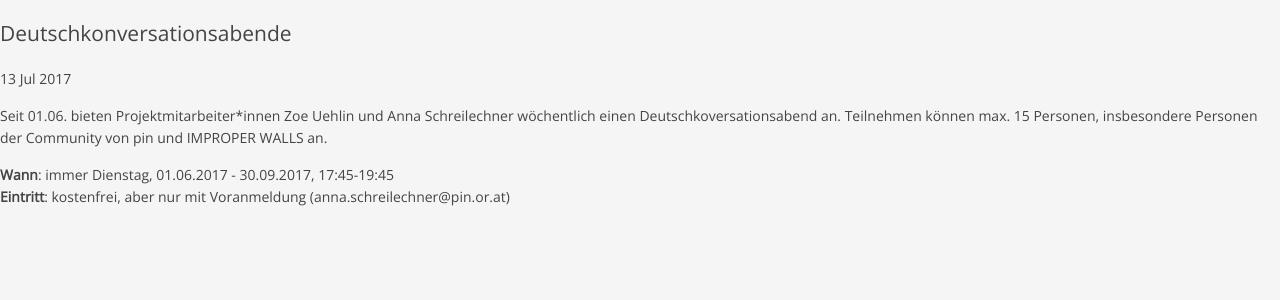
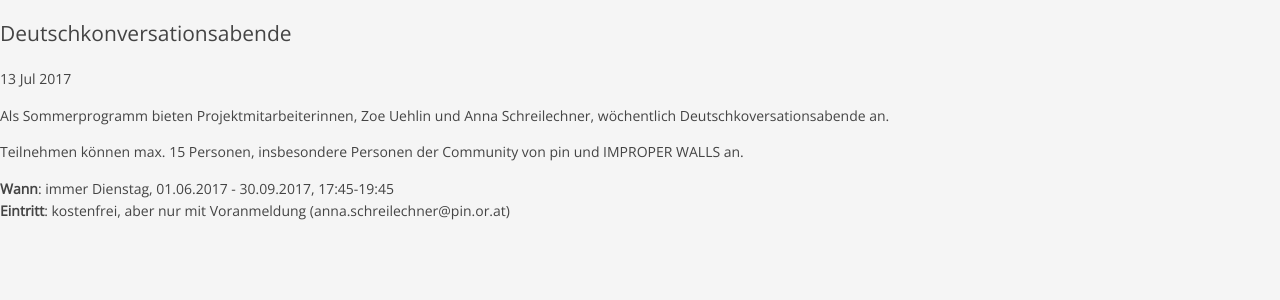
Before and after one commit to pinverein/anna-laura, a Jekyll site: the page built from _posts/de/news/2017-07-13-de-Deutschkonversationsabende.md, in a window 1280 px wide. Shown: the top 300 px of the page. Built offline with Jekyll 4.4.1, drawn with Linux system fonts in a browser that asks for light colours; comment, search, counter and statistics services are not loaded.

Commit message:
Update 2017-07-13-de-Deutschkonversationsabende.md

```diff
--- a/_posts/de/news/2017-07-13-de-Deutschkonversationsabende.md
+++ b/_posts/de/news/2017-07-13-de-Deutschkonversationsabende.md
@@ -7,7 +7,8 @@ weight: 1
 newsID: 'news1'
 ---
 
-Seit 01.06. bieten Projektmitarbeiter*innen Zoe Uehlin und Anna Schreilechner wöchentlich einen Deutschkoversationsabend an.
+Als Sommerprogramm bieten Projektmitarbeiterinnen, Zoe Uehlin und Anna Schreilechner, wöchentlich Deutschkoversationsabende an.
+
 Teilnehmen können max. 15 Personen, insbesondere Personen der Community von pin und IMPROPER WALLS an.
 
 **Wann**: immer Dienstag, 01.06.2017 - 30.09.2017, 17:45-19:45
```
